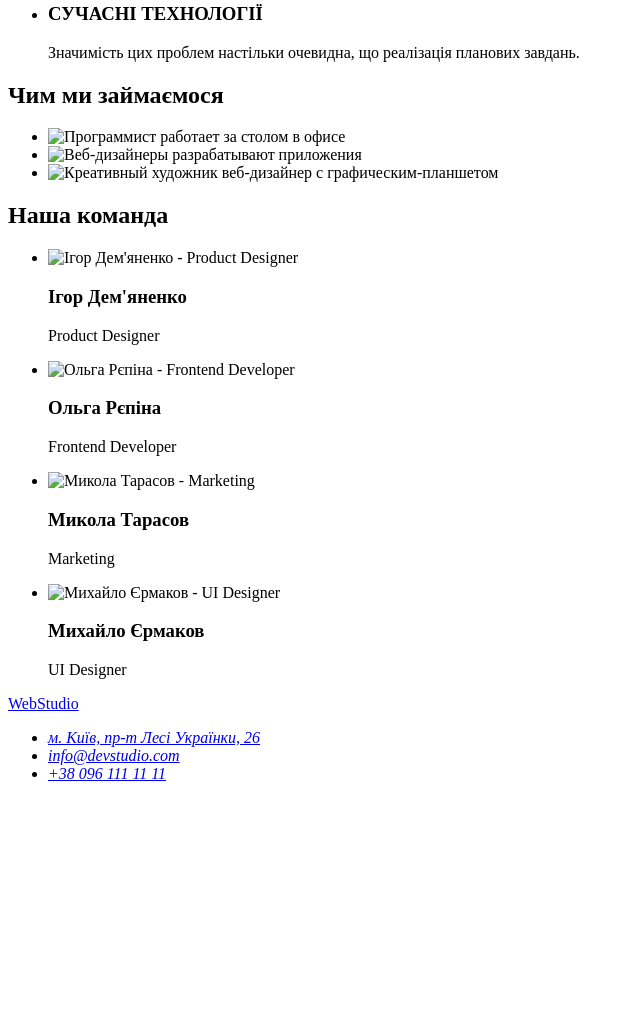
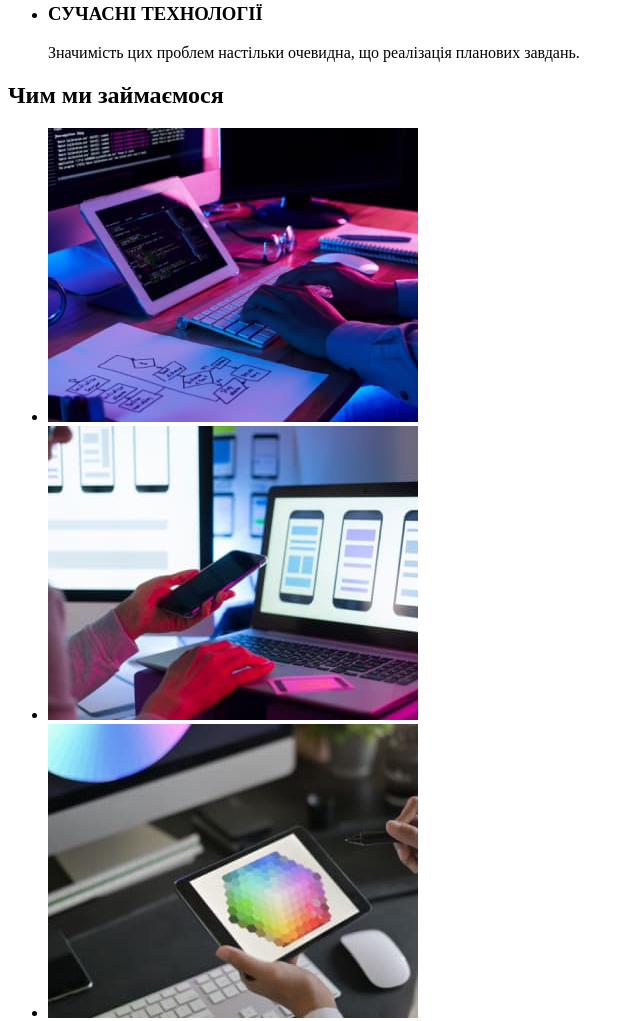
Before and after one commit to ZakiAlina/goit-markup-hw-01, a plain HTML site: page index.html in a window 1280 px wide. Shown: the part 559-1580 px from the top of the page, without its empty margins (0-640 px from the left). Before the commit the page ends 1358 px from the top, so only its background shows below. Drawn offline with Linux system fonts and the light colour scheme; the site is published under a folder, as on GitHub Pages, so addresses that start at the root find nothing.

Commit message:
Update index.html

```diff
--- a/index.html
+++ b/index.html
@@ -62,21 +62,21 @@
       <ul>
         <li>
           <img
-            src="/images/close-up-image-programer-working-his-desk-office_1098-18707.jpg"
+            src="images/close-up-image-programer-working-his-desk-office_1098-18707.jpg"
             alt="Программист работает за столом в офисе"
             width="370"
           />
         </li>
         <li>
           <img
-            src="/images/web-ui-designers-are-developing-application-smartphones-team-creators-is-working-interface-mobile-phones_8119-2713.jpg"
+            src="images/web-ui-designers-are-developing-application-smartphones-team-creators-is-working-interface-mobile-phones_8119-2713.jpg"
             alt="Веб-дизайнеры разрабатывают приложения"
             width="370"
           />
         </li>
         <li>
           <img
-            src="/images/creative-artist-web-design-with-working-colour-selection-graphic-tablet_35674-1119.jpg"
+            src="images/creative-artist-web-design-with-working-colour-selection-graphic-tablet_35674-1119.jpg"
             alt="Креативный художник веб-дизайнер с графическим-планшетом"
             width="370"
           />
@@ -88,7 +88,7 @@
       <ul>
         <li>
           <img
-            src="/images/product-designer-photo.jpg"
+            src="images/product-designer-photo.jpg"
             alt="Ігор Дем'яненко - Product Designer"
             width="270"
           />
@@ -97,7 +97,7 @@
         </li>
         <li>
           <img
-            src="/images/frontend-developer-photo.jpg"
+            src="images/frontend-developer-photo.jpg"
             alt="Ольга Рєпіна - Frontend Developer"
             width="270"
           />
@@ -106,7 +106,7 @@
         </li>
         <li>
           <img
-            src="/images/marketing-photo.jpg"
+            src="images/marketing-photo.jpg"
             alt="Микола Тарасов - Marketing"
             width="270"
           />
@@ -115,7 +115,7 @@
         </li>
         <li>
           <img
-            src="/images/ui-designer-photo.jpg"
+            src="images/ui-designer-photo.jpg"
             alt="Михайло Єрмаков - UI Designer"
             width="270"
           />
```
